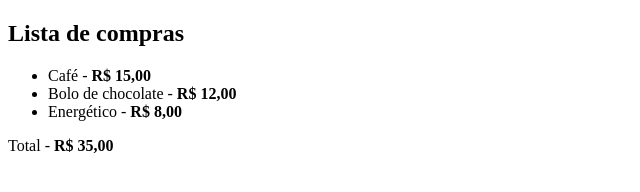
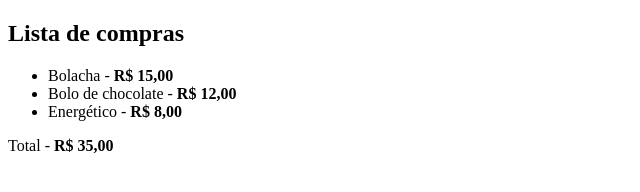
Before and after one commit to Ataides-Blume/Lista-de-Compras, a plain HTML site: page index.html in a window 1280 px wide. Shown: the full height of the page, 0-640 px from the left. Drawn offline with Linux system fonts and the light colour scheme.

Commit message:
Trocado Café por Bolacha

```diff
--- a/index.html
+++ b/index.html
@@ -8,7 +8,7 @@
   <body>
     <h2>Lista de compras</h2>
     <ul>
-      <li>Café - <strong>R$ 15,00</strong></li>
+      <li>Bolacha - <strong>R$ 15,00</strong></li>
       <li>Bolo de chocolate - <strong>R$ 12,00</strong></li>
       <li>Energético - <strong>R$ 8,00</strong></li>
     </ul>
```
